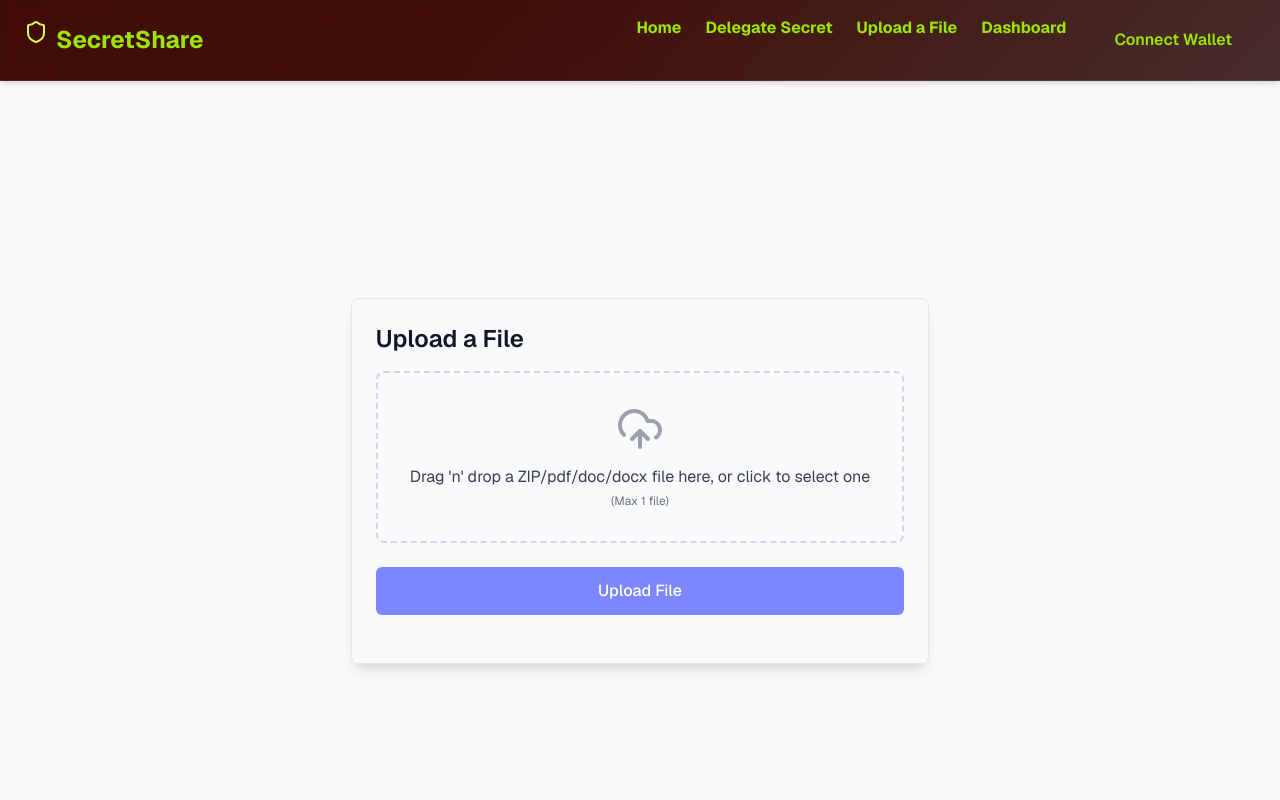
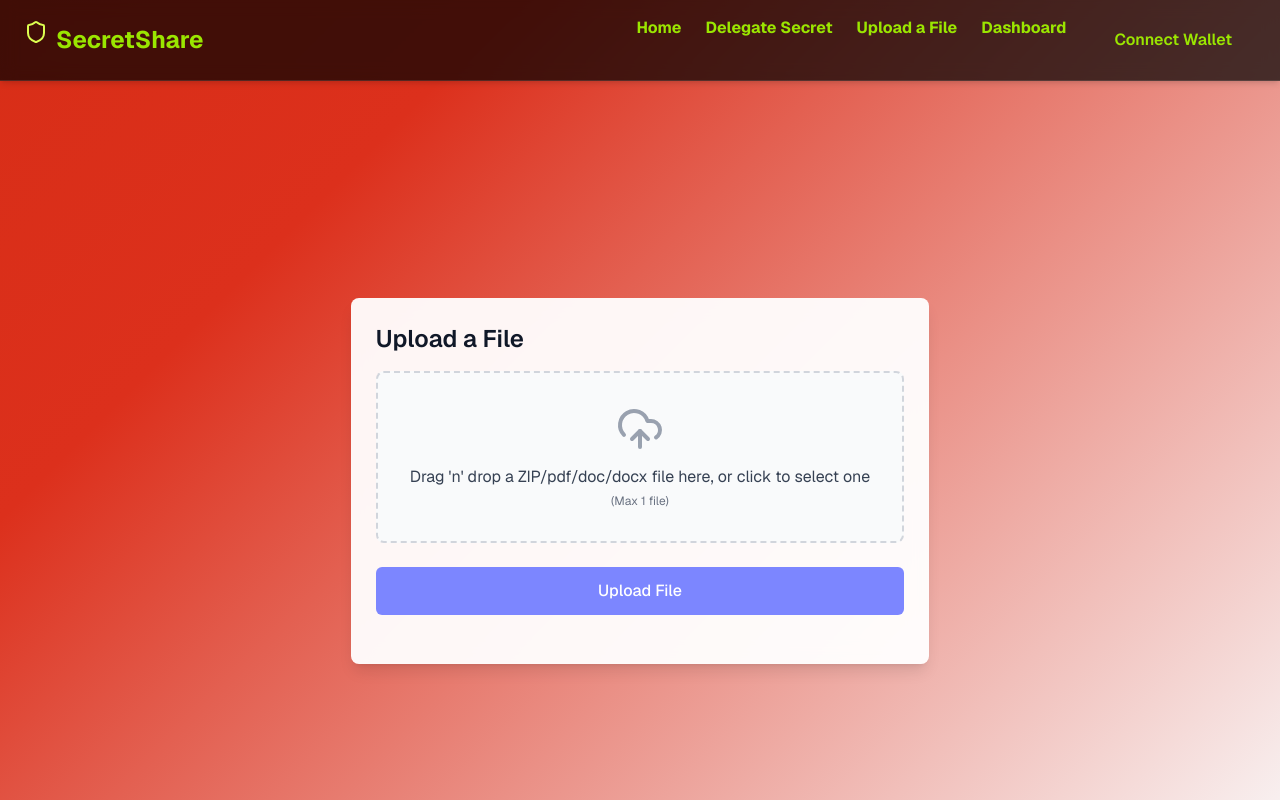
Before and after one commit to Nkovaturient/SecretShare, a Next.js app in the folder secret-share/: page /upload in a window 1280 px wide. Shown: the top 800 px of the page. Built offline with nearby package versions, Linux system fonts and the light colour scheme.

Commit message:
chore-fix-ui/styles

```diff
--- a/secret-share/app/issue/page.js
+++ b/secret-share/app/issue/page.js
@@ -110,7 +110,7 @@ export default function IssueSecretPage() {
           <ArrowRight size={20} />
         </button>
       </div>
-      <form onSubmit={handleSubmit} className="space-y-5 text-white p-6 rounded-2xl shadow-xl border border-gray-200">
+      <form onSubmit={handleSubmit} className="space-y-5 text-gray-900 dark:text-white p-6 rounded-2xl shadow-xl border border-gray-200">
 
         <InputField
           label="Secret"
--- a/secret-share/app/upload/page.js
+++ b/secret-share/app/upload/page.js
@@ -4,7 +4,7 @@ import UploaderBox from "../../components/UploadBox";
 
 export default function UploadPage() {
   return (
-    <div className="min-h-screen bg-gray-50 dark:bg-gray-900 flex items-center justify-center p-4">
+    <div className="min-h-screen dark:bg-gray-900 flex items-center justify-center p-4">
       <UploaderBox />
     </div>
   );
--- a/secret-share/components/UploadBox.js
+++ b/secret-share/components/UploadBox.js
@@ -91,7 +91,7 @@ export default function UploaderBox() {
   };
 
   return (
-    <div className=" shadow-lg rounded-lg p-6 max-w-2xl mx-auto my-10 border border-gray-200 dark:border-gray-700">
+    <div className="bg-white dark:bg-gray-800 shadow-lg rounded-lg p-6 max-w-2xl mx-auto my-10 border border-gray-200 dark:border-gray-700">
       <h2 className="text-2xl font-semibold text-gray-900 dark:text-white mb-4">
         Upload a File
       </h2>
```
